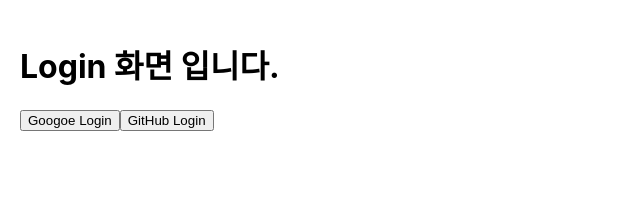
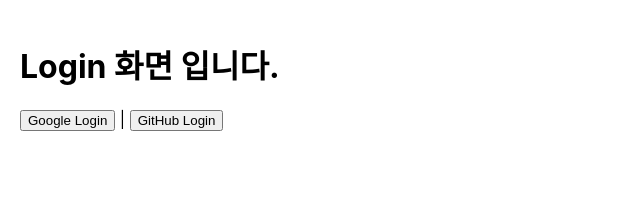
Before and after one commit to yongkyuPark/react-typescript-learn, a React (Create React App) app: page /login in a window 1280 px wide. Shown: the top 200 px of the page, without its empty margins (0-640 px from the left). Built offline with nearby package versions, Linux system fonts and the light colour scheme; no server answers.

Commit message:
feat : 오타 수정

```diff
--- a/src/pages/Login.tsx
+++ b/src/pages/Login.tsx
@@ -72,7 +72,7 @@
     return (
         <div>
             <h1>Login 화면 입니다.</h1>
-            <button onClick={handleGoogleLogin}>Googoe Login</button>
+            <button onClick={handleGoogleLogin}>Google Login</button> | {"  "}
             <button onClick={handleGitHubLogin}>GitHub Login</button>
         </div>
     )
```
